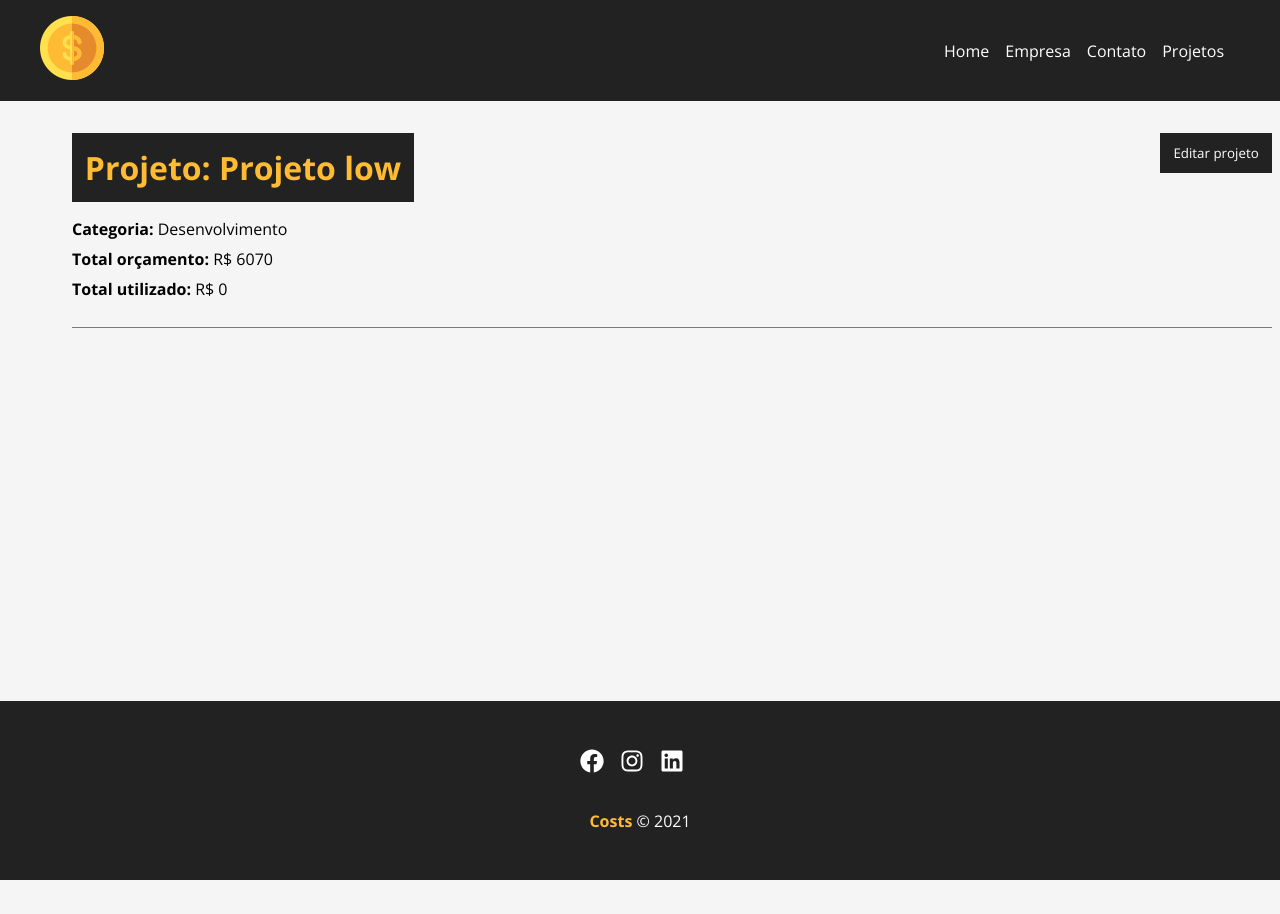
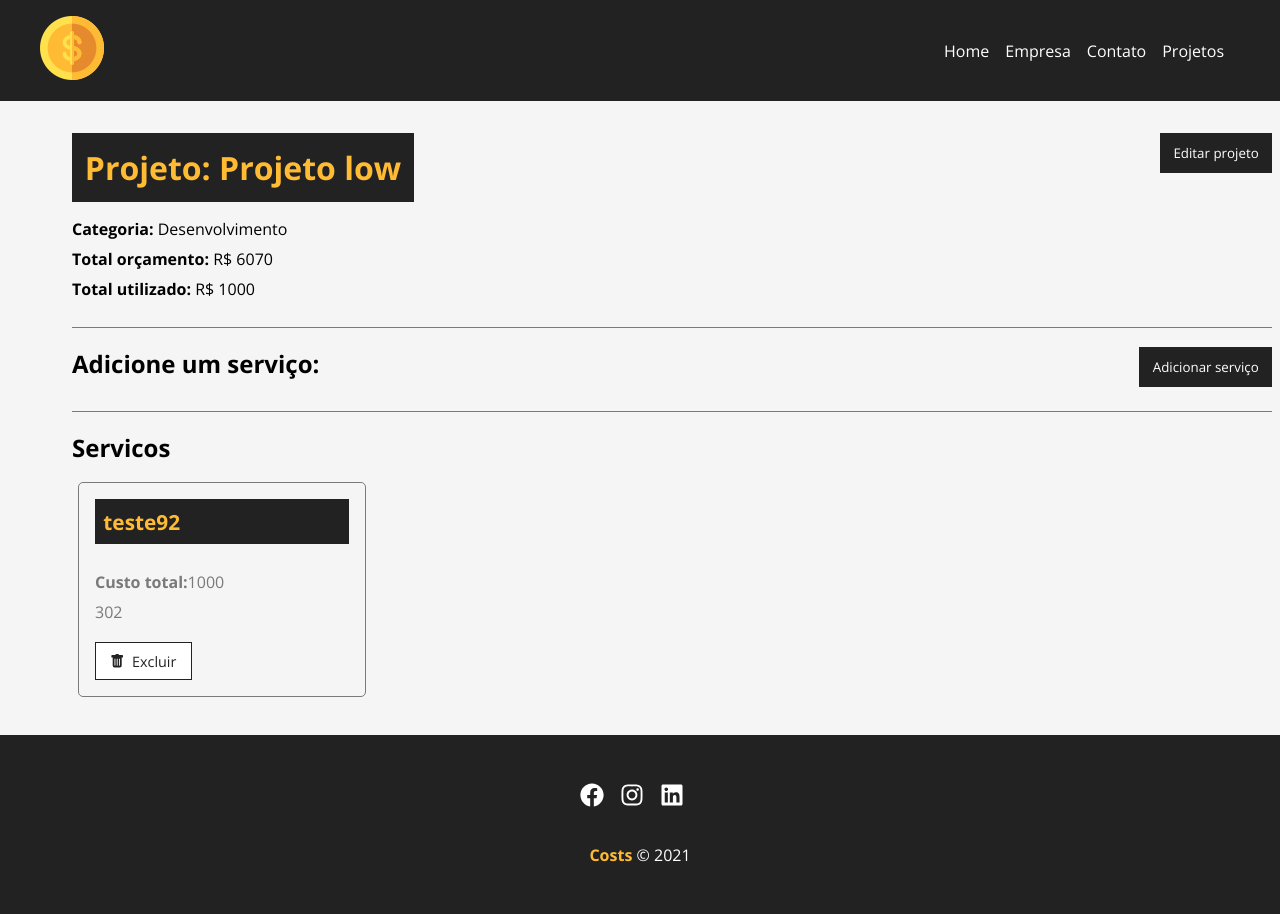
Before and after one commit to guilhermelcosta/Costs-react, a React (Create React App) app: page /projeto/2 in a window 1280 px wide. Shown: the top 914 px of the page. Before the commit the page ends 880 px from the top, so only its background shows below. Built offline with nearby package versions, Linux system fonts and the light colour scheme; data requests are answered from the project's data file.

Commit message:
feat: adicionado pagina de serviços (remocao e adicao)

```diff
--- a/db.json
+++ b/db.json
@@ -7,8 +7,15 @@
         "id": "2",
         "nome": "Desenvolvimento"
       },
-      "custo": 0,
-      "servicos": [],
+      "custo": 1000,
+      "servicos": [
+        {
+          "nome": "teste92",
+          "custo": "1000",
+          "descricao": "302",
+          "id": "7c1c52dc-010a-4a3c-88c1-6d9bd8646c5d"
+        }
+      ],
       "id": 2
     },
     {
--- a/src/components/pages/Projeto.js
+++ b/src/components/pages/Projeto.js
@@ -1,25 +1,30 @@
 import styles from './Projeto.module.css';
+import {parse, v4 as uuidv4} from 'uuid';
 import {useParams} from 'react-router-dom';
 import {useEffect, useState} from 'react';
 import Loading from '../layout/Loading';
 import Container from '../layout/Container';
 import ProjetoFormulario from '../project/ProjetoFormulario';
+import FormularioServico from '../service/FormularioServico';
+import ServicoCard from '../service/ServicoCard';
 
 export default function Projeto() {
 
     const {id} = useParams();
     const [projeto, setProjeto] = useState([]);
+    const [servicos, setServicos] = useState([]);
     const [showProjectForm, setshowProjectForm] = useState(false);
+    const [showServiceForm, setshowServiceForm] = useState(false);
 
     useEffect(() => {
         setTimeout(() => {
             fetch(`http://localhost:5000/projetos/${id}`, {
-                method: 'GET',
-                headers: {
+                method: 'GET', headers: {
                     'Content-type': 'application/json'
                 }
             }).then((resp) => resp.json()).then((data) => {
                 setProjeto(data);
+                setServicos(data.servicos);
             }).catch(e => console.log(e));
         }, 1000);
     }, [id]);
@@ -29,9 +34,7 @@ export default function Projeto() {
             //     mensagem
         }
         fetch(`http://localhost:5000/projetos/${id}`, {
-            method: 'PATCH',
-            body: JSON.stringify(projeto),
-            headers: {
+            method: 'PATCH', body: JSON.stringify(projeto), headers: {
                 'Content-type': 'application/json'
             }
         }).then((resp) => resp.json()).then((data) => {
@@ -40,37 +43,93 @@ export default function Projeto() {
         }).catch(e => console.log(e));
     }
 
+    function criarServico(projeto) {
+        const ultimoServico = projeto.servicos[projeto.servicos.length - 1];
+        ultimoServico.id = uuidv4();
+
+        const custoUltimoServico = ultimoServico.custo;
+        const novoCusto = parseFloat(projeto.custo) + parseFloat(custoUltimoServico);
+
+        if (novoCusto > parseFloat(projeto.orcamento)) {
+            alert('Orçamento ultrapassado!');
+            projeto.servicos.pop();
+            return false;
+        }
+
+        projeto.custo = novoCusto;
+
+        fetch(`http://localhost:5000/projetos/${projeto.id}`, {
+            method: 'PATCH', body: JSON.stringify(projeto), headers: {
+                'Content-type': 'application/json'
+            }
+        }).then((resp) => resp.json()).then((data) => {
+            console.log(data);
+            setshowServiceForm(false);
+        }).catch(e => console.log(e));
+
+    }
+
+    function removerServico(id, custo) {
+        const servicosAtualizado = projeto.servicos.filter((servico) => servico.id !== id);
+        const projetoAtualizado = projeto;
+
+        projetoAtualizado.servicos = servicosAtualizado;
+        projetoAtualizado.custo = parseFloat(projetoAtualizado.custo) - parseFloat(custo);
+
+        fetch(`http://localhost:5000/projetos/${projeto.id}`, {
+            method: 'PATCH', body: JSON.stringify(projetoAtualizado), headers: {
+                'Content-type': 'application/json'
+            }
+        }).then((resp) => resp.json()).then((data) => {
+            setProjeto(projetoAtualizado);
+            setServicos(servicosAtualizado);
+        }).catch(e => console.log(e));
+    }
+
     function toggleProjectForm() {
         setshowProjectForm(!showProjectForm);
     }
 
-    return (
-        <>
-            {projeto.nome ? (
-                <div className={styles.detalhes_projeto}>
+    function toggleServiceForm() {
+        setshowServiceForm(!showServiceForm);
+    }
+
+    return (<>
+        {projeto.nome ? (<div className={styles.detalhes_projeto}>
             <Container customClass="column">
                 <div className={styles.detalhes_container}>
                     <h1>Projeto: {projeto.nome}</h1>
                     <button className={styles.btn}
                             onClick={toggleProjectForm}>{!showProjectForm ? 'Editar projeto' : 'Fechar'}</button>
-                            {!showProjectForm ? (
-                                <div className={styles.info_projeto}>
+                    {!showProjectForm ? (<div className={styles.info_projeto}>
                         <p><span>Categoria: </span>{projeto.categoria.nome}</p>
                         <p><span>Total orçamento: </span>R$ {projeto.orcamento}</p>
                         <p><span>Total utilizado: </span>R$ {projeto.custo}</p>
-                                </div>
-                            ) : (
-                                <div className={styles.info_projeto}>
+                    </div>) : (<div className={styles.info_projeto}>
                         <ProjetoFormulario handleSubmit={editarPostagem} TextoBtn="Concluir edição"
                                            dadosProjeto={projeto}/>
+                    </div>)}
                 </div>
-                            )}
+
+                <div className={styles.formulario_container}>
+                    <h2>Adicione um serviço:</h2>
+                    <button className={styles.btn}
+                            onClick={toggleServiceForm}>{!showServiceForm ? 'Adicionar serviço' : 'Fechar'}</button>
+                    <div className={styles.info_projeto}>
+                        {showServiceForm && (<FormularioServico handleSubmit={criarServico} btnText="Adicionar serviço"
+                                                                projectData={projeto}/>)}
                     </div>
+                </div>
+
+                <h2>Servicos</h2>
+                <Container customClass="start">
+                    {servicos.length > 0 && servicos.map((servico) => (
+                        <ServicoCard id={servico.id} nome={servico.nome} custo={servico.custo}
+                                     descricao={servico.descricao} key={servico.id} handleRemove={removerServico}/>
+                    ))}
+                    {servicos.length === 0 && <p>Não há serviços cadastrados!</p>}
                 </Container>
-                </div>
-            ) : (
-                <Loading/>
-            )}
-        </>
-    );
+            </Container>
+        </div>) : (<Loading/>)}
+    </>);
 }
--- /dev/null
+++ b/src/components/service/FormularioServico.js
@@ -0,0 +1,31 @@
+import styles from '../project/ProjetoFormulario.module.css';
+import Input from '../formulario/Input';
+import BtnSubmit from '../formulario/BtnSubmit';
+import {useState} from 'react';
+
+export default function FormularioServico({handleSubmit, btnText, projectData}) {
+
+    const [servico, setServico] = useState({});
+
+    function submit(e) {
+        e.preventDefault();
+        projectData.servicos.push(servico);
+        handleSubmit(projectData);
+    }
+
+    function handleChange(e) {
+        setServico({...servico, [e.target.name]: e.target.value});
+    }
+
+    return (
+        <form onSubmit={submit} className={styles.formulario}>
+            <Input tipo="text" texto="Nome do serviço" nome="nome" placeholder="Insira o nome do serviço"
+                   handleOnChange={handleChange}/>
+            <Input tipo="number" texto="Custo do serviço" nome="custo" placeholder="Insira o valor total"
+                   handleOnChange={handleChange}/>
+            <Input tipo="text" texto="Descrição do serviço" nome="descricao"
+                   placeholder="Insira a descrição do serviço" handleOnChange={handleChange}/>
+            <BtnSubmit texto={btnText}/>
+        </form>
+    );
+}
--- /dev/null
+++ b/src/components/service/ServicoCard.js
@@ -0,0 +1,21 @@
+import styles from '../project/ProjetoCard.module.css';
+import {BsTrashFill} from 'react-icons/bs';
+
+export default function ServicoCard({id, nome, custo, descricao, handleRemove}) {
+
+    const remove = (e) => {
+        e.preventDefault();
+        handleRemove(id, custo);
+    };
+
+    return (
+        <div className={styles.projetoCard}>
+            <h4>{nome}</h4>
+            <p><span>Custo total:</span>{custo}</p>
+            <p>{descricao}</p>
+            <div className={styles.projetoCardAcoes}>
+                <button onClick={remove}><BsTrashFill/> Excluir</button>
+            </div>
+        </div>
+    );
+}
```
Lines whose indentation alone changed are shown as unchanged.
